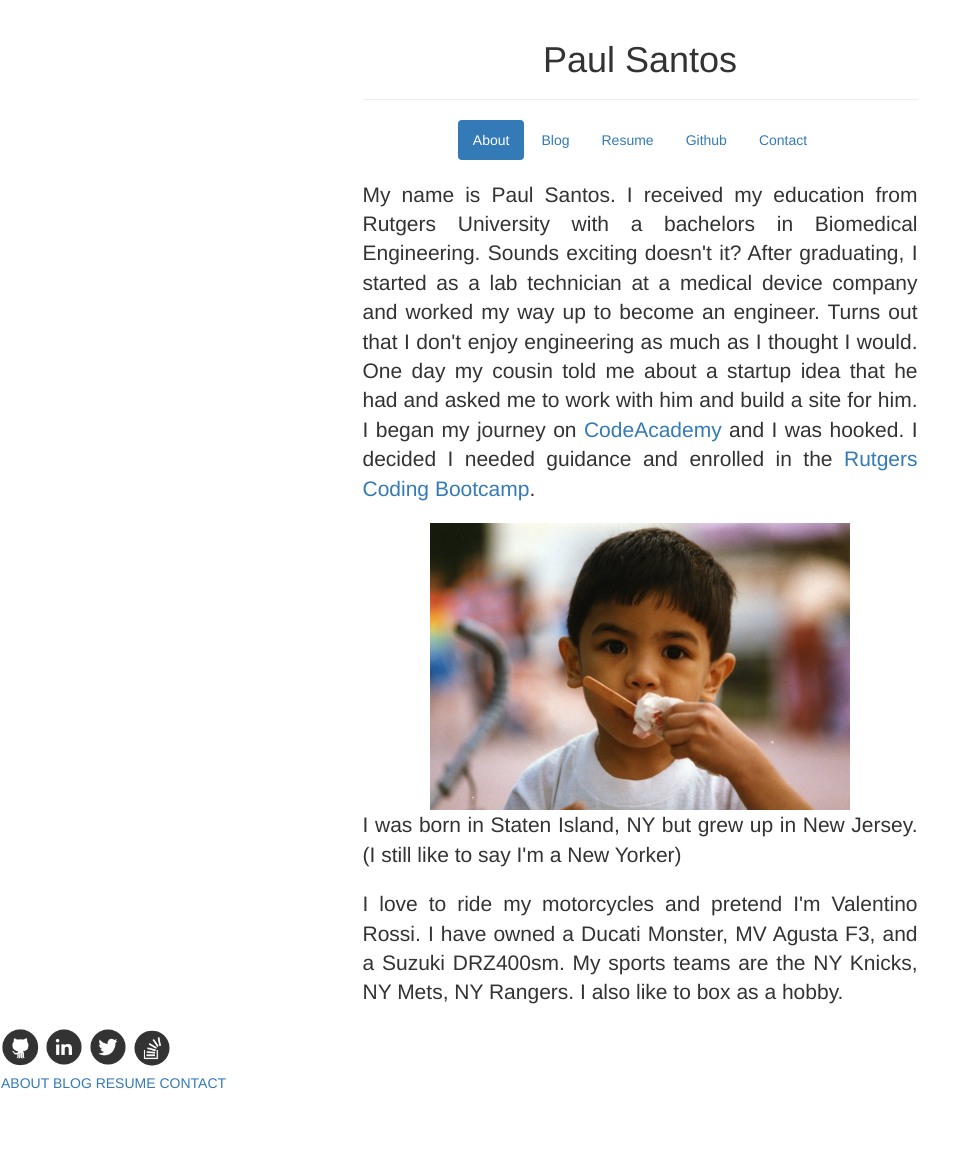
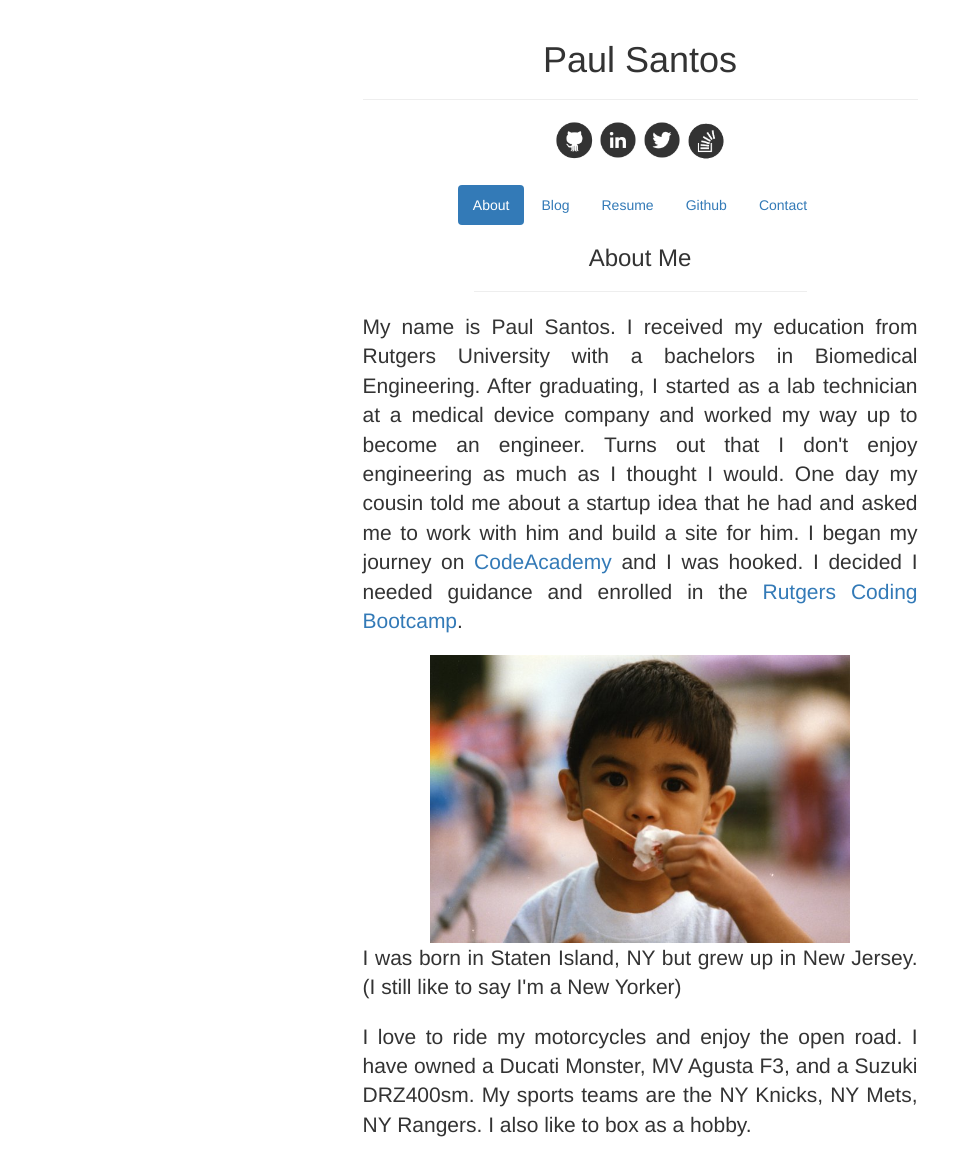
Before and after one commit to paulducsantos/my-portfolio, a PHP site: page /portfolio/index.php in a window 1280 px wide. Shown: the whole page, without its empty margins (0-980 px from the left). Before the commit the page ends 1089 px from the top, so only its background shows below. Run offline with PHP 8.4, Linux system fonts and the light colour scheme; some libraries are stand-ins or nearby versions.

Commit message:
filled in information for the resume section

```diff
--- a/portfolio/about.html
+++ b/portfolio/about.html
@@ -17,6 +17,21 @@
         <div class="page-header text-center">
           <h1>Paul Santos</h1>
         </div> <!-- end page-header -->
+        <div class="social">
+          <a href="https://github.com/paulducsantos" target="_blank" title="Github">
+          <img class="hvr-bounce-in" src="images/github.png">
+          </a>
+          <a href="https://www.linkedin.com/pub/paul-michael-santos/29/703/757" target="_blank" title="Linkedin">
+          <img class="hvr-bounce-in" src="images/linkedin.png">
+          </a>
+          <a href="https://twitter.com/paulducsantos" target="_blank" title="Twitter">
+          <img class="hvr-bounce-in" src="images/twitter.png">
+          </a>
+          <a href="http://stackoverflow.com/users/5447334/paulducsantos" target="_blank" title="Stack Overflow">
+          <img class="hvr-bounce-in" src="images/stackoverflow.png">
+          </a>
+        </div>
+        <div class="spacing"></div>
         <ul class="nav nav-pills center-pills">
           <li role="presentation" class="active"><a href="#about-me" aria-controls="about-me" role="tab" data-toggle="tab">About</a></li>
           <li role="presentation"><a href="#blog" aria-controls="blog" role="tab" data-toggle="tab">Blog</a></li>
@@ -31,17 +46,20 @@
         <div class="tab-content">
           <div class="content text-center tab-pane fade in active" role="tabpanel" id="about-me">
             <div class="spacing"></div>
-            <p class="lead">My name is Paul Santos. I received my education from Rutgers University with a bachelors in Biomedical Engineering.  Sounds exciting doesn't it?  After graduating, I started as a lab technician at a medical device company and worked my way up to become an engineer.  Turns out that I don't enjoy engineering as much as I thought I would.  One day my cousin told me about a startup idea that he had and asked me to work with him and build a site for him.  I began my journey on <a href="www.CodeAcademy.com"> CodeAcademy</a> and I was hooked.  I decided I needed guidance and enrolled in the <a href="http://codingbootcamp.rutgers.edu/learn-more/?utm_campaign=TC%20-%20Branded&utm_keyword=rutgers%20coding%20bootcamp&utm_source=google&utm_medium=cpc&k=rutgers%20coding%20bootcamps=google">Rutgers Coding Bootcamp</a>.</p>
+            <h3>About Me</h3>
+            <hr />
+            <p class="lead">My name is Paul Santos. I received my education from Rutgers University with a bachelors in Biomedical Engineering.  After graduating, I started as a lab technician at a medical device company and worked my way up to become an engineer.  Turns out that I don't enjoy engineering as much as I thought I would.  One day my cousin told me about a startup idea that he had and asked me to work with him and build a site for him.  I began my journey on <a href="www.CodeAcademy.com"> CodeAcademy</a> and I was hooked.  I decided I needed guidance and enrolled in the <a href="http://codingbootcamp.rutgers.edu/learn-more/?utm_campaign=TC%20-%20Branded&utm_keyword=rutgers%20coding%20bootcamp&utm_source=google&utm_medium=cpc&k=rutgers%20coding%20bootcamps=google">Rutgers Coding Bootcamp</a>.</p>
 
             <img id="profile_img" src="images/babypicture.jpg">
 
             <p class="lead">I was born in Staten Island, NY but grew up in New Jersey. (I still like to say I'm a New Yorker)</p>
-            <p class="lead">I love to ride my motorcycles and pretend I'm Valentino Rossi.  I have owned a Ducati Monster, MV Agusta F3, and a Suzuki DRZ400sm.  My sports teams are the NY Knicks, NY Mets, NY Rangers.  I also like to box as a hobby.</p>
+            <p class="lead">I love to ride my motorcycles and enjoy the open road.  I have owned a Ducati Monster, MV Agusta F3, and a Suzuki DRZ400sm.  My sports teams are the NY Knicks, NY Mets, NY Rangers.  I also like to box as a hobby.</p>
           </div> <!-- end content text-center tab-pane active -->
 
           <!-- blog section -->
           <div class="content text-center tab-pane fade" role="tabpanel" id="blog">
-            <h2>Blog</h2>
+            <h3>Blog</h3>
+            <hr />
 
             <article>
               <p class="lead"><strong>O</strong>ne week into the <a href="#">Rutgers Coding Bootcamp</a> has been a refreshing experience.  It's not all new to me so far but it is a great experience having my own project and other classmates going through the same program.  It is a great community and I look forward to working with my fellow future coders.  I feel the pace has been good so far and I can sense that things will start to get much more complicated with a lot more trouble shooting and <a href="www.stackoverflow.com">Stack Overflow</a> questions.  More updates to come in the coming weeks of the coding bootcamp!</p>
@@ -50,14 +68,34 @@
           </div> <!-- end blog tab content -->
 
           <!-- Resume section -->
-          <div class="content text-center tab-pane fade" role="tabpanel" id="resume">
+          <div class="content tab-pane fade" role="tabpanel" id="resume">
+            <div class="spacing"></div>
+            <h3>Experience</h3>
+            <hr />
+            <h5>Rutgers Coding Bootcamp Full-Stack Flex Program</h5>
+            <p>During this bootcamp, I learned how to design and build web applications.  I learned many skills during this bootcamp which include the following:</p>
+            <ul>
+              <li>HTML</li>
+              <li>CSS</li>
+              <li>Javascript</li>
+              <li>jQuery</li>
+              <li>API/JSON</li>
+              <li>RESTful API</li>
+              <li>Ajax</li>
+              <li>Command Line</li>
+            </ul>
+            <p>A List of my projects can be seen on the Github section of this page.</p>
 
+            <hr />
+            <h5>Becton Dickinson</h5>
+            <h6>Engineer</h6>
           </div> <!-- end resume tab content -->
 
           <!-- all of the github repos will be listed here -->
           <div class="content text-center tab-pane fade" role="tabpanel" id="github">
 
             <h3>Github Repositories</h3>
+            <hr />
             <p class="lead">Below is a list of my projects on Github.  Most, if not all, of my projects will be visible via Github.  Click below to view my commits for each project.  You can also view my Github repository through the link provided.  If you have any questions <a href="#contact" aria-controls="contact" role="tab" data-toggle="tab">click here</a> to contact me.</p>
             <div class="list-group">
 
@@ -66,7 +104,8 @@
 
           <!-- tab content for contact details -->
           <div class="content tab-pane fade" role="tabpanel" id="contact">
-            <h4>Contact Me</h4>
+            <h3>Contact Me</h3>
+            <hr />
             <form class="form-horizontal">
               <div class="form-group">
                 <label for="first-name" class="col-sm-2">First Name</label>
@@ -98,25 +137,6 @@
       </div> <!-- end col-md-6 -->
     </div> <!-- end row -->
   </div> <!-- end container -->
-
-    <div class="social">
-      <a href="https://github.com/paulducsantos" target="_blank" title="Github">
-      <img class="hvr-bounce-in" src="images/github.png">
-      <a href="https://www.linkedin.com/pub/paul-michael-santos/29/703/757" target="_blank" title="Linkedin">
-      <img class="hvr-bounce-in" src="images/linkedin.png">
-      <a href="https://twitter.com/paulducsantos" target="_blank" title="Twitter">
-      <img class="hvr-bounce-in" src="images/twitter.png">
-      <a href="http://stackoverflow.com/users/5447334/paulducsantos" target="_blank" title="Stack Overflow">
-      <img class="hvr-bounce-in" src="images/stackoverflow.png">
-    </div>
-
-
-    <nav class="navbar" style="list-style-type:none">
-      <a href="about.html"> ABOUT</a>
-      <a href="blog.html"> BLOG</a>
-      <a href="resume.html"> RESUME</a>
-      <a href="contact.html"> CONTACT</a>
-    </nav>
 
 
 
--- a/portfolio/portfolio.css
+++ b/portfolio/portfolio.css
@@ -11,9 +11,13 @@ body {
   background-color: #F2F2F2;
 }
 
-h4 {
+h3 {
   display: flex;
   justify-content: center;
+}
+
+hr {
+  width: 60%;
 }
 
 p {
@@ -38,7 +42,22 @@ article::first-letter {
   padding-bottom: 5px;
 }
 
+.social img:hover {
+  -webkit-animation-name: inflate;
+}
+
 .center-pills {
   display: flex;
   justify-content: center;
 }
+
+@-webkit-keyframes inflate {
+  from {
+    width: 40px;
+    height: auto;
+  }
+  to {
+    width: 70px;
+    height: auto;
+  }
+}
```
